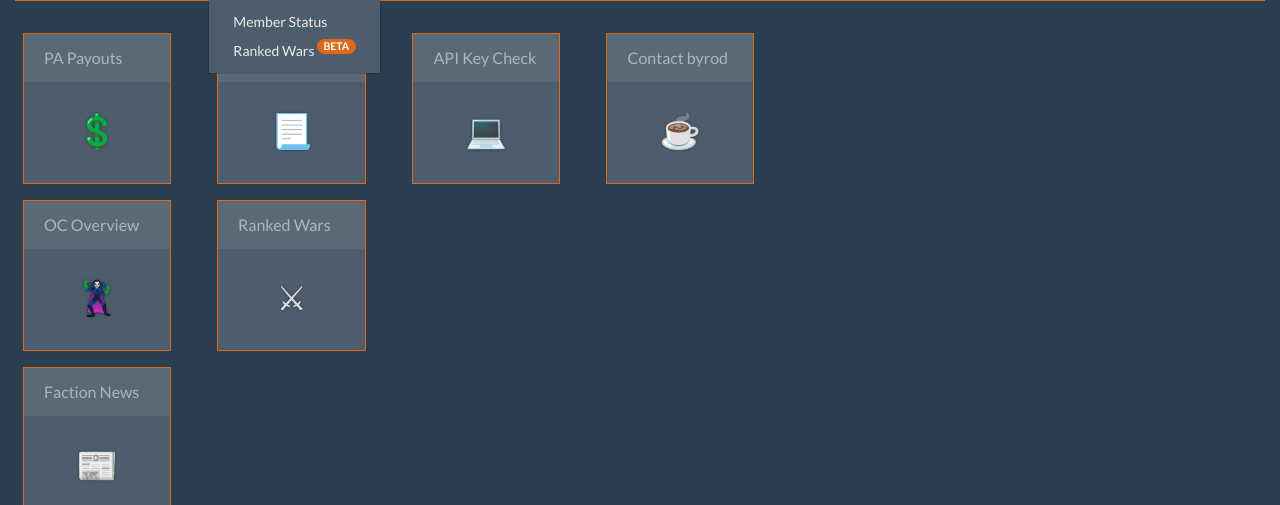
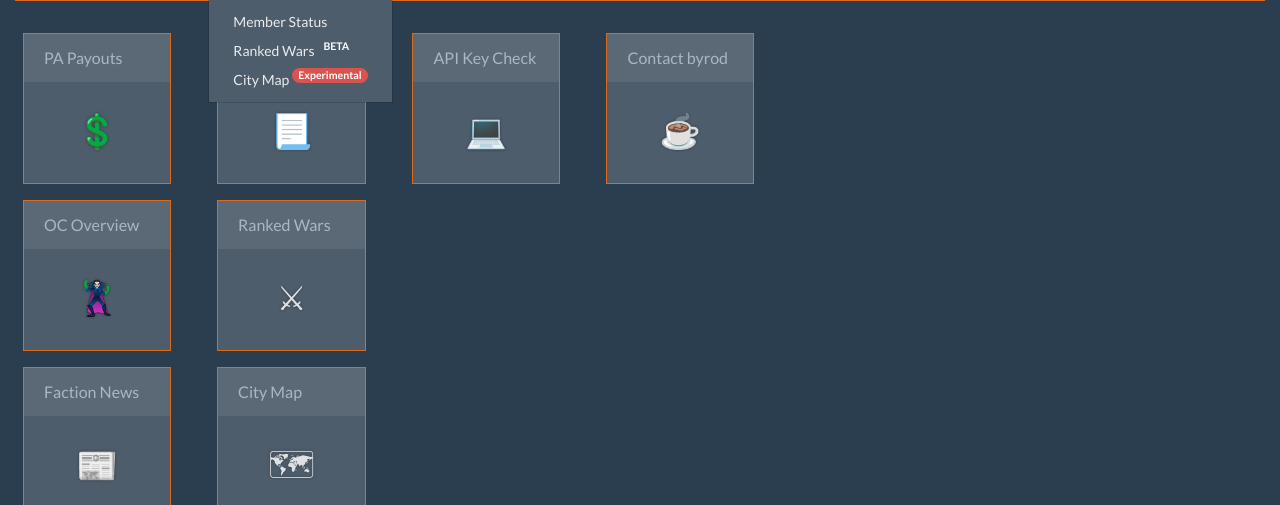
Before and after one commit to byrod-de/TornEngine, a plain HTML site: page index.html in a window 1280 px wide. Both pictures are taken after a click on the button "Warring Tools". Shown: the part 295-800 px from the top of the page. Drawn offline with Linux system fonts and the light colour scheme.

Commit message:
added citymap to all menu bars

```diff
--- a/index.html
+++ b/index.html
@@ -68,12 +68,11 @@
 						class="nav-link dropdown-toggle" data-toggle="dropdown" href="#"
 						role="button" aria-haspopup="true" aria-expanded="true">Warring
 							Tools</a>
-						<div class="dropdown-menu ">
-							<a
-								class="dropdown-item" href="members.html">Member Status</a> <a
-								class="dropdown-item" href="rankedwars.html">Ranked Wars <sup
-								class="badge badge-pill badge-primary">BETA</sup></a>
-						</div></li>
+							<div class="dropdown-menu ">
+								<a class="dropdown-item" href="members.html">Member Status</a>
+								<a class="dropdown-item" href="rankedwars.html">Ranked Wars <sup class="badge badge-pill badge-secondary">BETA</sup></a>
+								<a class="dropdown-item" href="citymap.html">City Map <sup class="badge badge-pill badge-danger">Experimental</sup></a>
+							</div></li>
 
 						<li class="nav-item dropdown show"><a
 							class="nav-link dropdown-toggle" data-toggle="dropdown" href="#"
@@ -133,6 +132,15 @@
 					<div class="card-body">
 						<svg xmlns="http://www.w3.org/2000/svg" class="d-block user-select-none" width="100%" height="60" aria-label="" focusable="false" role="img" preserveAspectRatio="xMidYMid slice" viewBox="0 0 318 180" style="font-size:1.125rem;text-anchor:middle">
 							<text class="emoji" x="50%" y="50%" dy=".3em">&#x2694;</text>
+						</svg>
+					</div>
+					</a>
+				</div>
+				<div class="card border-primary mb-3" style="max-width: 10rem;">
+					<a href="citymap.html" class="card-link link-alternative"><div class="card-header">City Map</div>
+					<div class="card-body">
+						<svg xmlns="http://www.w3.org/2000/svg" class="d-block user-select-none" width="100%" height="60" aria-label="" focusable="false" role="img" preserveAspectRatio="xMidYMid slice" viewBox="0 0 318 180" style="font-size:1.125rem;text-anchor:middle">
+							<text class="emoji" x="50%" y="50%" dy=".3em">&#x1F5FA;</text>
 						</svg>
 					</div>
 					</a>
```
Also changed, not shown: citymap.html (+2 -4 lines), keycheck.html (+3 -4 lines), members.html (+5 -6 lines), news.html (+5 -6 lines), oc_overview.html (+5 -6 lines), pa_payouts.html (+5 -6 lines), rankedwars.html (+5 -6 lines), reports.html (+3 -3 lines).
